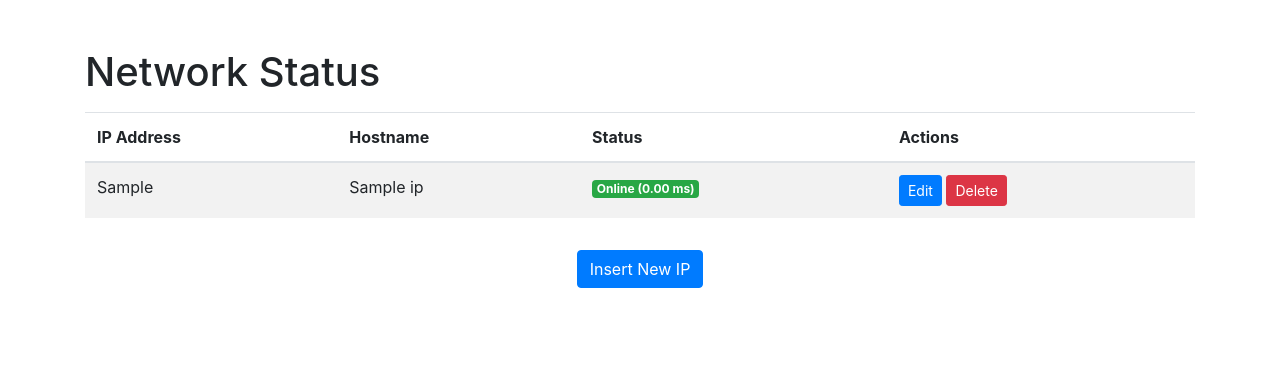
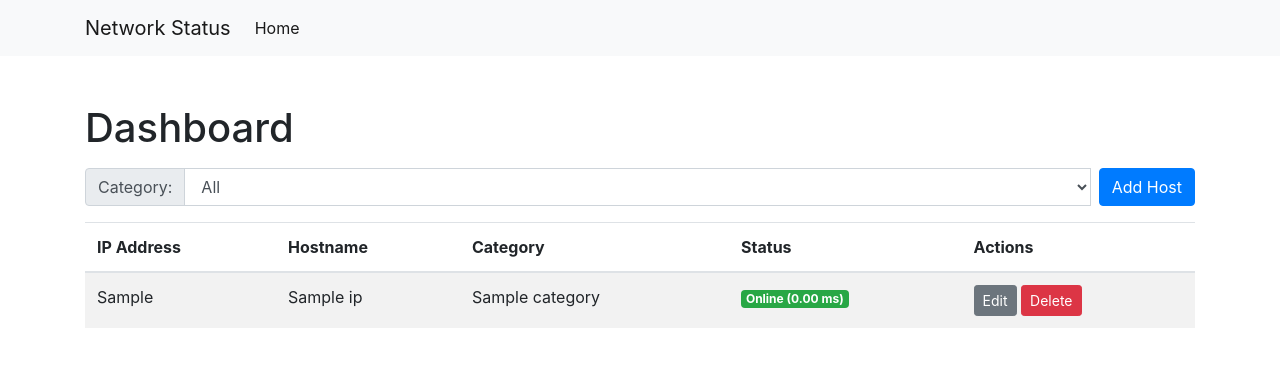
Before and after one commit to thejordanprice/network-status, a Flask app: template templates/index.html in a window 1280 px wide. Shown: the top 367 px of the page. Run offline with Flask 3, Linux system fonts and the light colour scheme; the template is opened without the code that fills it: most values are stand-ins (such as "Sample title", 1, 10 or a date in 2020); some libraries are stand-ins or nearby versions.

Commit message:
added categories, filtering, and navbar

```diff
--- a/app.py
+++ b/app.py
@@ -13,7 +13,8 @@ def create_table():
         CREATE TABLE IF NOT EXISTS ip_addresses (
             id INTEGER PRIMARY KEY AUTOINCREMENT,
             ip TEXT NOT NULL,
-            hostname TEXT
+            hostname TEXT,
+            category TEXT
         )
     ''')
     conn.commit()
@@ -32,17 +33,28 @@ def create_ui_settings_table():
     conn.commit()
     conn.close()
 
-def insert_ip(ip: str, hostname: str):
+def insert_ip(ip: str, hostname: str, category: str):
     conn = sqlite3.connect(DATABASE_FILE)
     cursor = conn.cursor()
     cursor.execute('''
-        INSERT INTO ip_addresses (ip, hostname)
-        VALUES (?, ?)
-    ''', (ip, hostname))
+        INSERT INTO ip_addresses (ip, hostname, category)
+        VALUES (?, ?, ?)
+    ''', (ip, hostname, category))
     ip_id = cursor.lastrowid
     conn.commit()
     conn.close()
     insert_ui_setting(ip_id)
+
+def edit_ip(ip_id: int, new_ip: str, new_hostname: str, new_category: str):
+    conn = sqlite3.connect(DATABASE_FILE)
+    cursor = conn.cursor()
+    cursor.execute('''
+        UPDATE ip_addresses
+        SET ip = ?, hostname = ?, category = ?
+        WHERE id = ?
+    ''', (new_ip, new_hostname, new_category, ip_id))
+    conn.commit()
+    conn.close()
 
 def insert_ui_setting(ip_id: int):
     conn = sqlite3.connect(UI_DATABASE_FILE)
@@ -57,7 +69,7 @@ def insert_ui_setting(ip_id: int):
 def load_ips():
     conn = sqlite3.connect(DATABASE_FILE)
     cursor = conn.cursor()
-    cursor.execute('SELECT id, ip, hostname FROM ip_addresses')
+    cursor.execute('SELECT id, ip, hostname, category FROM ip_addresses')
     rows = cursor.fetchall()
     conn.close()
     return rows
@@ -71,7 +83,7 @@ def load_ordered_ips():
     ordered_ip_ids = ui_cursor.fetchall()
     ordered_ips = []
     for (ip_id,) in ordered_ip_ids:
-        cursor.execute('SELECT id, ip, hostname FROM ip_addresses WHERE id = ?', (ip_id,))
+        cursor.execute('SELECT id, ip, hostname, category FROM ip_addresses WHERE id = ?', (ip_id,))
         ip_info = cursor.fetchone()
         if ip_info:
             ordered_ips.append(ip_info)
@@ -91,17 +103,19 @@ def ping_ip(ip: str):
 @app.route('/')
 def index():
     ips = load_ordered_ips()
-    ping_results = {ip: ping_ip(ip) for _, ip, _ in ips}
-    return render_template('index.html', ips=ips, ping_results=ping_results)
+    categories = set(ip[3] for ip in ips)
+    ping_results = {ip: ping_ip(ip) for _, ip, _, _ in ips}
+    return render_template('index.html', ips=ips, ping_results=ping_results, categories=categories)
 
-@app.route('/insert', methods=['GET', 'POST'])
+@app.route('/add', methods=['GET', 'POST'])
 def insert():
     if request.method == 'POST':
         ip = request.form['ip']
         hostname = request.form['hostname']
-        insert_ip(ip, hostname)
+        category = request.form['category']
+        insert_ip(ip, hostname, category)
         return redirect(url_for('index'))
-    return render_template('insert.html')
+    return render_template('add.html')
 
 @app.route('/save_order', methods=['POST'])
 def save_order():
@@ -122,7 +136,7 @@ def save_order():
 @app.route('/ping_status', methods=['GET'])
 def ping_status():
     ips = load_ordered_ips()
-    ping_results = {ip: ping_ip(ip) for _, ip, _ in ips}
+    ping_results = {ip: ping_ip(ip) for _, ip, _, _ in ips}
     return jsonify(ping_results)
 
 @app.route('/delete/<int:ip_id>', methods=['POST'])
@@ -139,19 +153,20 @@ def edit_ip(ip_id):
     if request.method == 'POST':
         new_ip = request.form['ip']
         new_hostname = request.form['hostname']
+        new_category = request.form['category']
         conn = sqlite3.connect(DATABASE_FILE)
         cursor = conn.cursor()
-        cursor.execute('UPDATE ip_addresses SET ip = ?, hostname = ? WHERE id = ?', (new_ip, new_hostname, ip_id))
+        cursor.execute('UPDATE ip_addresses SET ip = ?, hostname = ?, category = ? WHERE id = ?', (new_ip, new_hostname, new_category, ip_id))
         conn.commit()
         conn.close()
         return redirect(url_for('index'))
     else:
         conn = sqlite3.connect(DATABASE_FILE)
         cursor = conn.cursor()
-        cursor.execute('SELECT ip, hostname FROM ip_addresses WHERE id = ?', (ip_id,))
+        cursor.execute('SELECT ip, hostname, category FROM ip_addresses WHERE id = ?', (ip_id,))
         ip_info = cursor.fetchone()
         conn.close()
-        return render_template('edit.html', ip_id=ip_id, ip=ip_info[0], hostname=ip_info[1])
+        return render_template('edit.html', ip_id=ip_id, ip=ip_info[0], hostname=ip_info[1], category=ip_info[2])
 
 if __name__ == "__main__":
     create_table()
--- a/templates/index.html
+++ b/templates/index.html
@@ -41,50 +41,58 @@
 
             setInterval(fetchPingStatus, 5000);
 
-            document.querySelectorAll('.delete-btn').forEach(button => {
-              button.addEventListener('click', function () {
-                  var ipId = button.getAttribute('data-ip-id');
-                  var confirmDelete = confirm("Are you sure you want to delete this IP entry?");
-                  if (confirmDelete && ipId) {
-                      fetch('/delete/' + ipId, {
-                          method: 'POST',
-                          headers: {
-                              'Content-Type': 'application/json'
-                          }
-                      }).then(response => {
-                          if (response.ok) {
-                              console.log('IP entry deleted successfully');
-                              window.location.reload();
-                          } else {
-                              console.error('Failed to delete IP entry');
-                          }
-                      }).catch(error => {
-                          console.error('An error occurred:', error);
-                      });
-                  }
-              });
-          });
+            const categoryFilter = document.getElementById('category-filter');
+            const rows = document.querySelectorAll('#ip-list tr');
 
+            categoryFilter.addEventListener('change', function () {
+                const selectedCategory = categoryFilter.value;
+
+                rows.forEach(row => {
+                    const category = row.getAttribute('data-category');
+
+                    if (selectedCategory === '' || selectedCategory === category) {
+                        row.style.display = '';
+                    } else {
+                        row.style.display = 'none';
+                    }
+                });
+            });
         });
     </script>
+
 </head>
 <body>
+{% include 'navbar.html' %}
     <div class="container">
-        <h1 class="mt-5">Network Status</h1>
+        <h1 class="mt-5">Dashboard</h1>
+        <div class="input-group mt-3">
+            <div class="input-group-prepend">
+                <label class="input-group-text" for="category">Category:</label>
+            </div>
+            <select id="category-filter" class="form-control">
+                <option value="">All</option>
+                {% for category in categories %}
+                <option value="{{ category }}">{{ category }}</option>
+                {% endfor %}
+            </select>
+            <a href="{{ url_for('insert') }}" class="btn btn-primary ml-2">Add Host</a>
+        </div>
         <table class="table table-striped mt-3">
             <thead>
                 <tr>
                     <th scope="col">IP Address</th>
                     <th scope="col">Hostname</th>
+                    <th scope="col">Category</th>
                     <th scope="col">Status</th>
                     <th scope="col">Actions</th>
                 </tr>
             </thead>
             <tbody id="ip-list">
-                {% for id, ip, hostname in ips %}
-                <tr data-id="{{ id }}" data-ip="{{ ip }}">
+                {% for id, ip, hostname, category in ips %}
+                <tr data-id="{{ id }}" data-ip="{{ ip }}" data-category="{{ category }}">
                     <td>{{ ip }}</td>
                     <td>{{ hostname }}</td>
+                    <td>{{ category }}</td>
                     <td class="status-cell">
                         {% if ping_results[ip] is not none %}
                         <span class="badge badge-success">Online ({{ "%.2f" % ping_results[ip] }} ms)</span>
@@ -94,7 +102,7 @@
                     </td>
                     <td>
                         <form action="{{ url_for('edit_ip', ip_id=id) }}" method="GET" style="display: inline;">
-                            <button type="submit" class="btn btn-sm btn-primary">Edit</button>
+                            <button type="submit" class="btn btn-sm btn-secondary">Edit</button>
                         </form>
                         <button type="button" class="btn btn-sm btn-danger delete-btn" data-ip-id="{{ id }}">Delete</button>
                     </td>
@@ -103,7 +111,7 @@
             </tbody>
         </table>
         <div class="row justify-content-center">
-            <a href="{{ url_for('insert') }}" class="btn btn-primary mt-3">Insert New IP</a>
+
         </div>
     </div>
 </body>
--- /dev/null
+++ b/templates/navbar.html
@@ -0,0 +1,19 @@
+    <nav class="navbar navbar-expand-lg navbar-light bg-light">
+      <div class="container">
+        <a class="navbar-brand" href="/">Network Status</a>
+        <button class="navbar-toggler" type="button" data-toggle="collapse" data-target="#navbarSupportedContent" aria-controls="navbarSupportedContent" aria-expanded="false" aria-label="Toggle navigation">
+          <span class="navbar-toggler-icon"></span>
+        </button>
+
+        <div class="collapse navbar-collapse" id="navbarSupportedContent">
+          <ul class="navbar-nav mr-auto">
+            <li class="nav-item active">
+              <a class="nav-link" href="/">Home <span class="sr-only">(current)</span></a>
+            </li>
+            <li class="nav-item">
+              <!--<a class="nav-link" href="{{ url_for('insert') }}">Add Host</a>-->
+            </li>
+          </ul>
+        </div>
+      </div>
+    </nav>
```
Also changed, not shown: templates/add.html (renamed from templates/insert.html, +8 -3 lines), templates/edit.html (+8 -3 lines).
